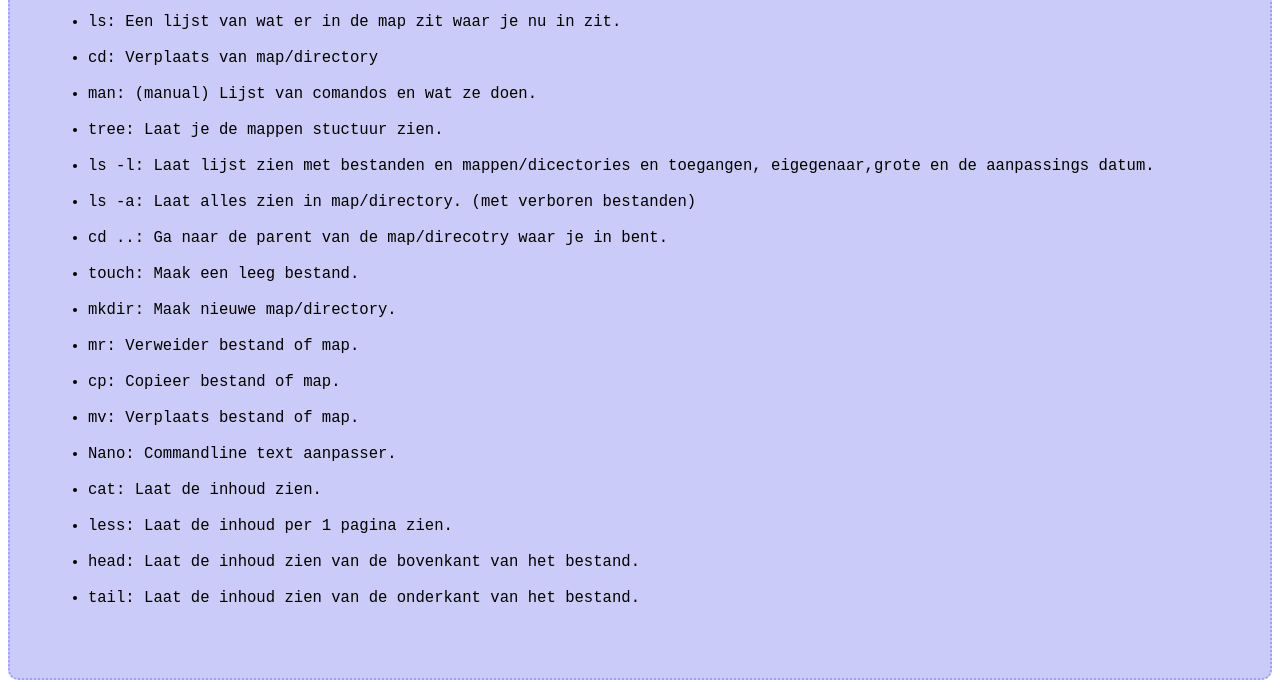
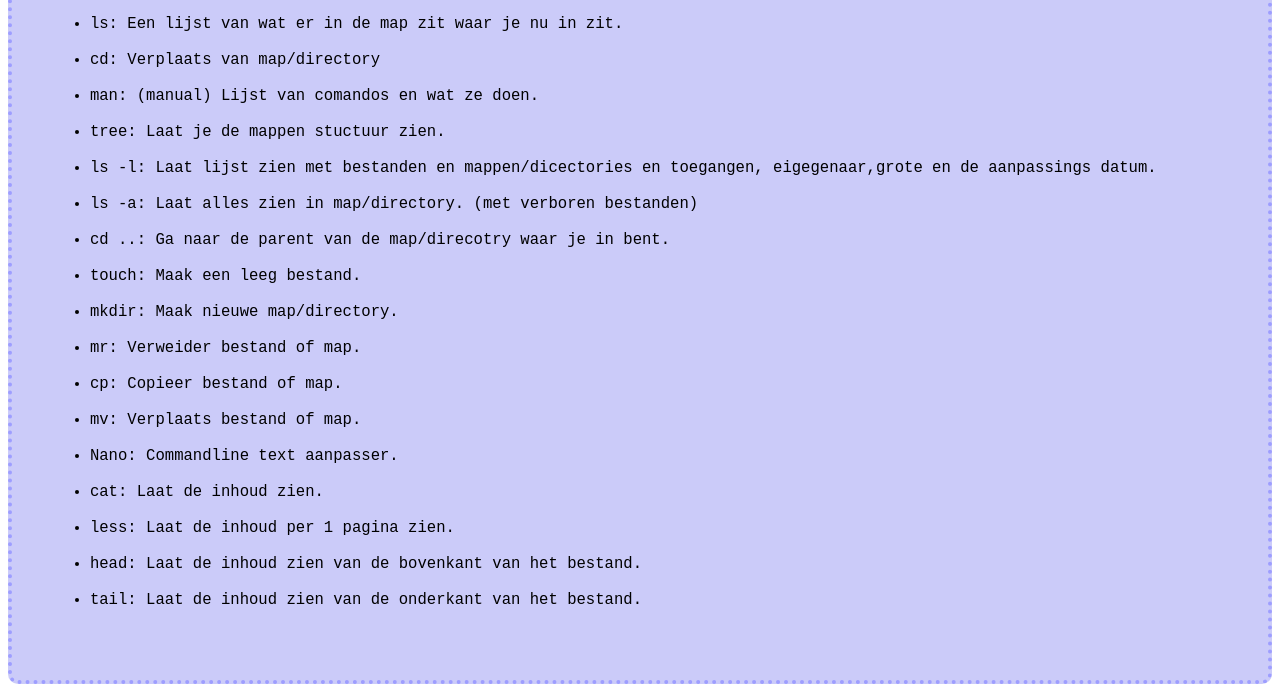
Before and after one commit to DevGso/html-comandos, a plain HTML site: page index.html in a window 1280 px wide. Shown: the part 154-846 px from the top of the page. Drawn offline with Linux system fonts and the light colour scheme.

Commit message:
border with van 2 naar 4 px

```diff
--- a/style.css
+++ b/style.css
@@ -1,7 +1,7 @@
 section {
     border-radius: 10px;
     border-style: dotted;
-    border-width: 2px;
+    border-width: 4px;
     border-color: rgb(158, 158, 255);
 
     background-color: rgb(203, 203, 249);
```
